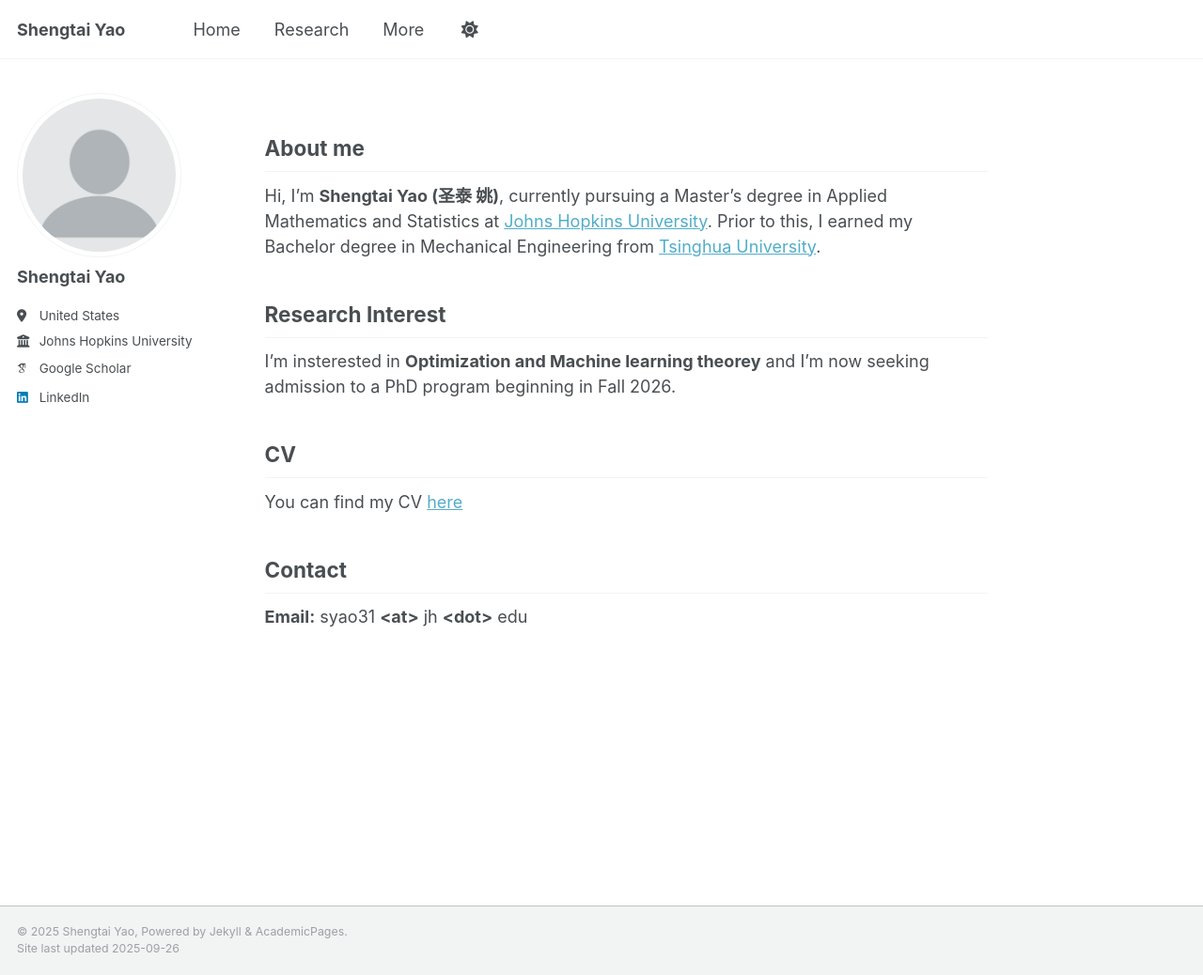
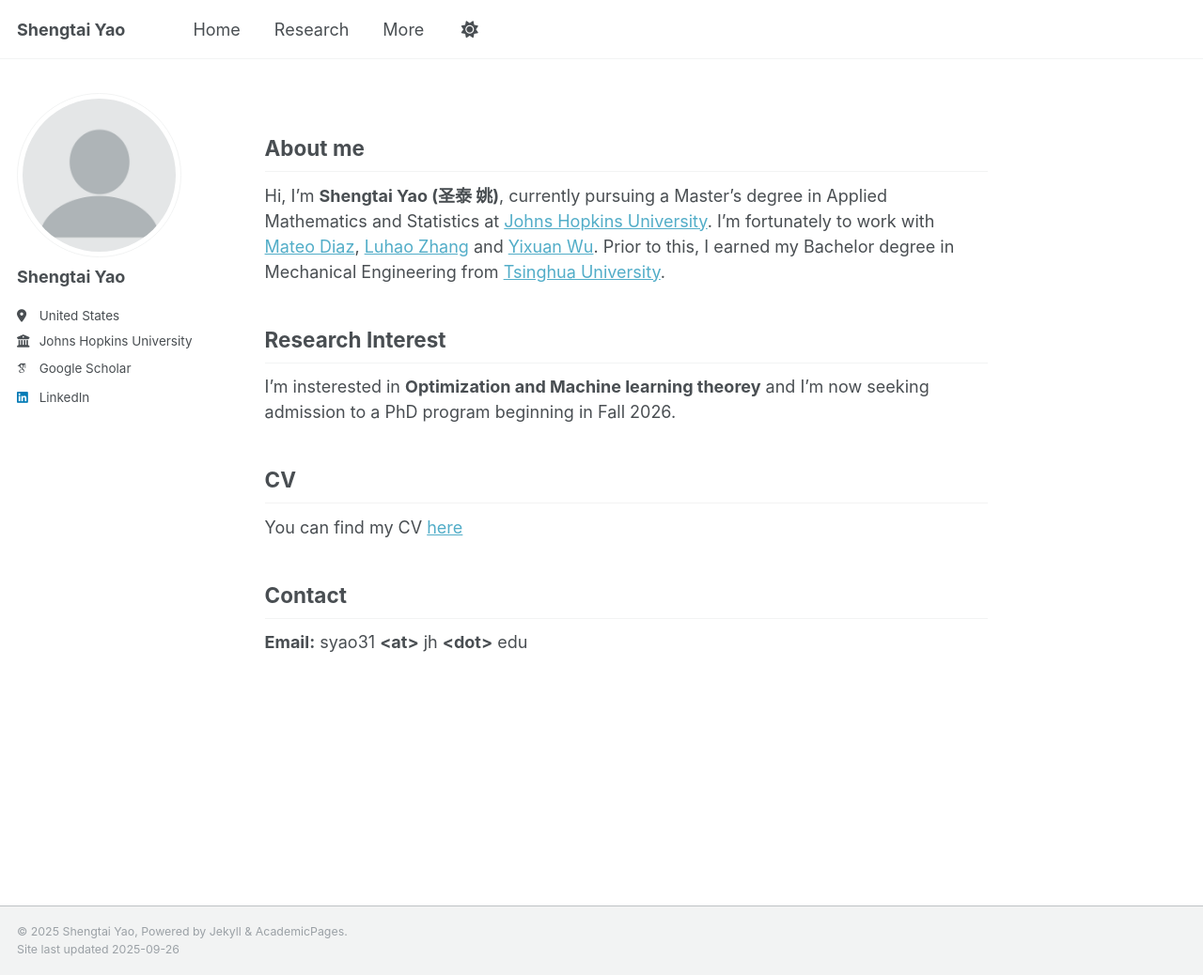
Before and after one commit to Yaoshengtai/Yaoshengtai.github.io, a Jekyll site: the page built from _pages/about.md, in a window 1280 px wide and 1038 px high. Shown: the whole window at 94% size. Built offline with Jekyll 4.4.1, drawn with Linux system fonts in a browser that asks for light colours; some web fonts are replaced; our own code applies the rules of GitHub Pages for plain Markdown files.

Commit message:
Update about.md

```diff
--- a/_pages/about.md
+++ b/_pages/about.md
@@ -8,7 +8,7 @@
 
 ## About me
 
-Hi, I'm **Shengtai Yao (圣泰 姚)**, currently pursuing a Master’s degree in Applied Mathematics and Statistics at [Johns Hopkins University](https://www.jhu.edu/). Prior to this, I earned my Bachelor degree in Mechanical Engineering from [Tsinghua University](https://www.tsinghua.edu.cn/en/).
+Hi, I'm **Shengtai Yao (圣泰 姚)**, currently pursuing a Master’s degree in Applied Mathematics and Statistics at [Johns Hopkins University](https://www.jhu.edu/). I'm fortunately to work with [Mateo Diaz](https://mateodd25.github.io/), [Luhao Zhang](https://luhao-zhang.github.io/) and [Yixuan Wu](http://yixuanwu.page/). Prior to this, I earned my Bachelor degree in Mechanical Engineering from [Tsinghua University](https://www.tsinghua.edu.cn/en/).
 
 ## Research Interest
 
```
